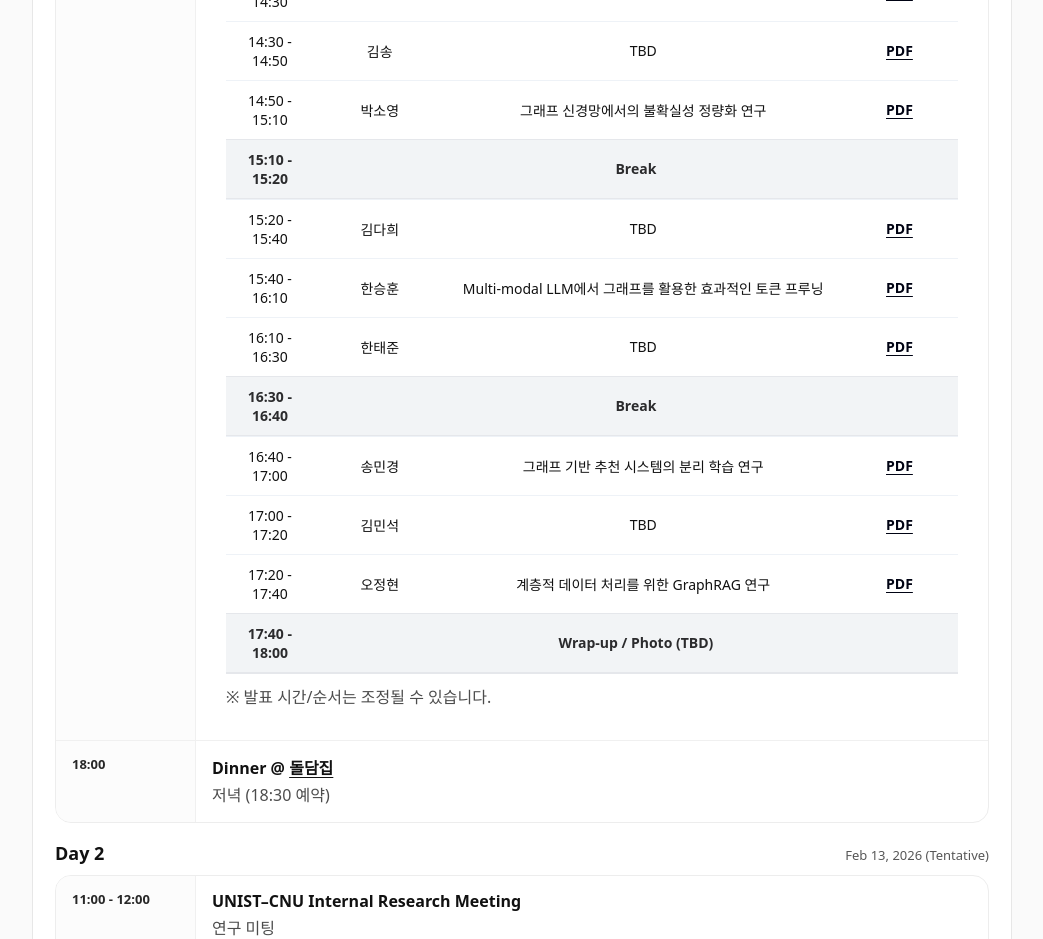
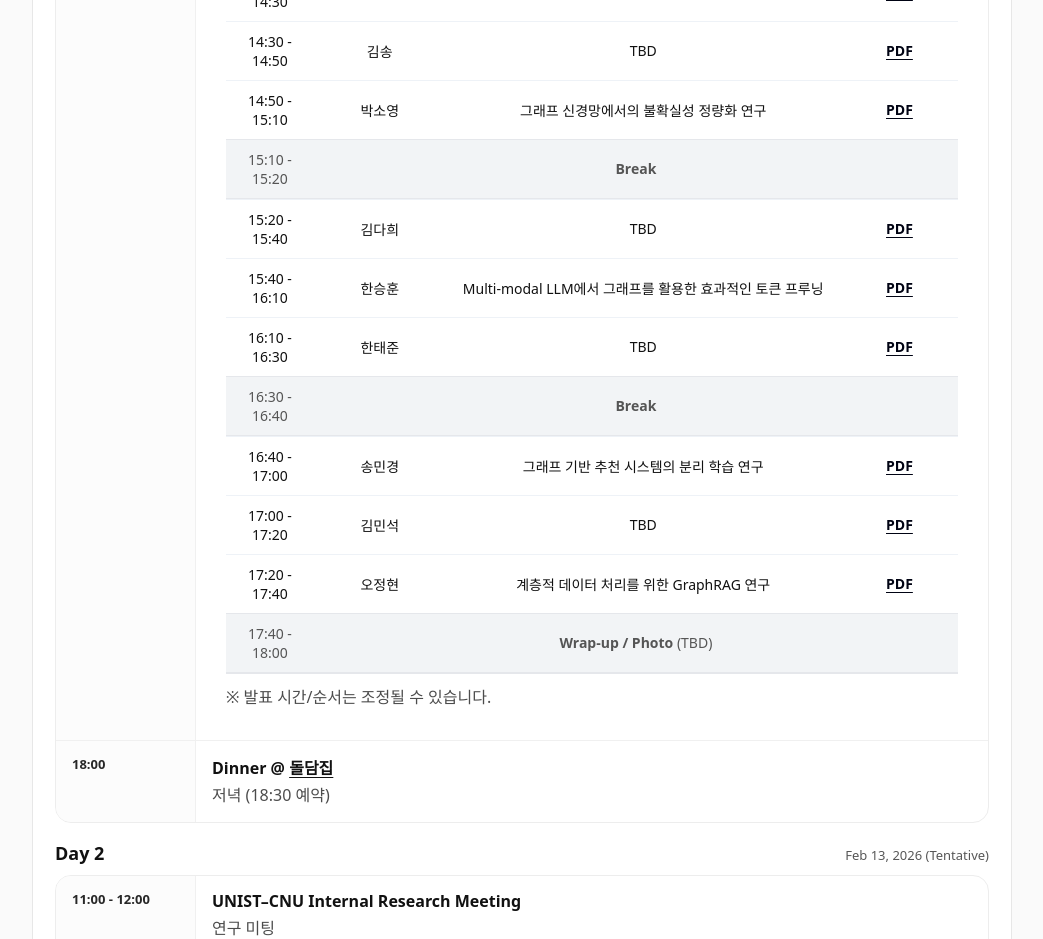
Before and after one commit to unist-cnu/unist-cnu.github.io, a React (Vite) app: page / in a window 1280 px wide. Shown: the part 1040-1979 px from the top of the page, without its empty margins (118-1161 px from the left). Built offline with nearby package versions, Linux system fonts and the light colour scheme.

Commit message:
Update CSS

```diff
--- a/src/App.css
+++ b/src/App.css
@@ -292,8 +292,8 @@
   background: #f2f4f6;           /* 연한 그레이 */
   border-top: 1px solid #e5e7eb;
   border-bottom: 1px solid #e5e7eb;
-  font-weight: 600;
-  color: #2b2b2d;                /* 그레이 글자 */
+  font-weight: 500;
+  color: #555555;                /* 그레이 글자 */
 }
 
 /* 병합된 break 셀은 중앙정렬 유지 */
```
